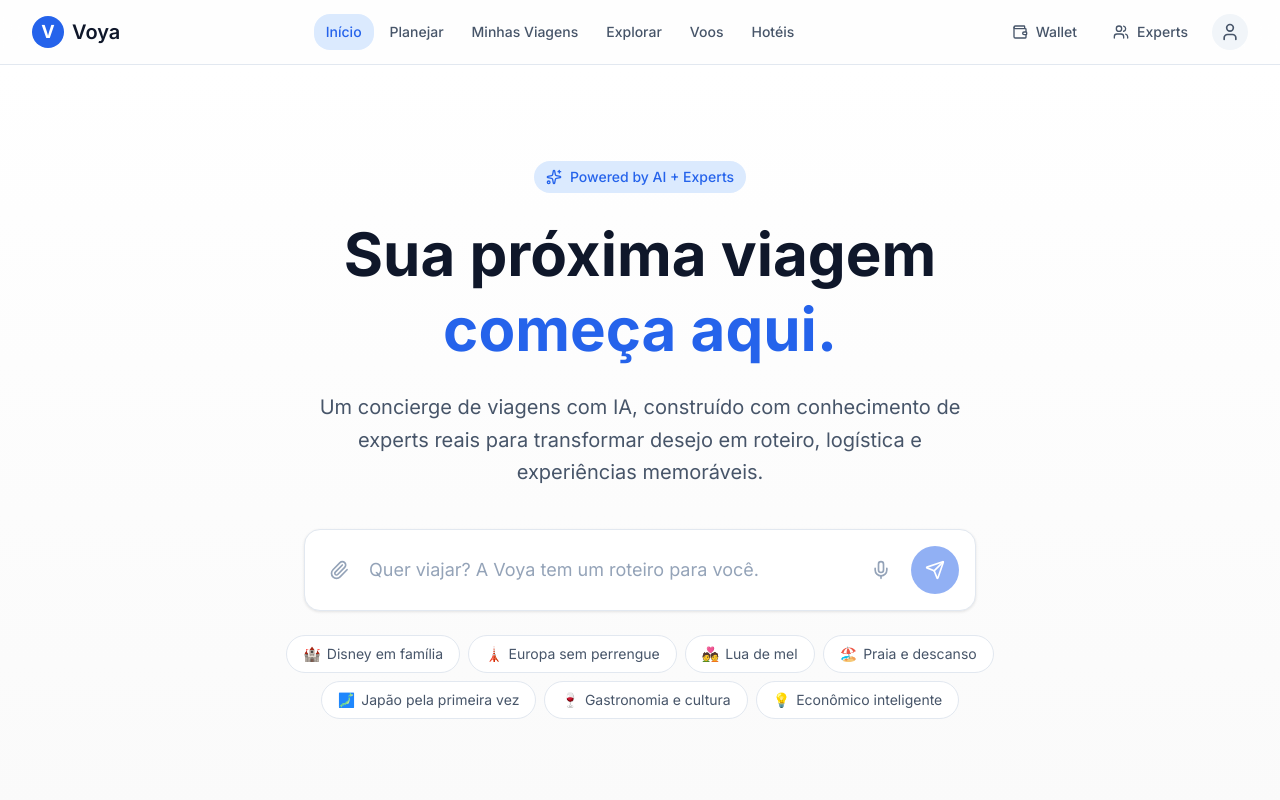
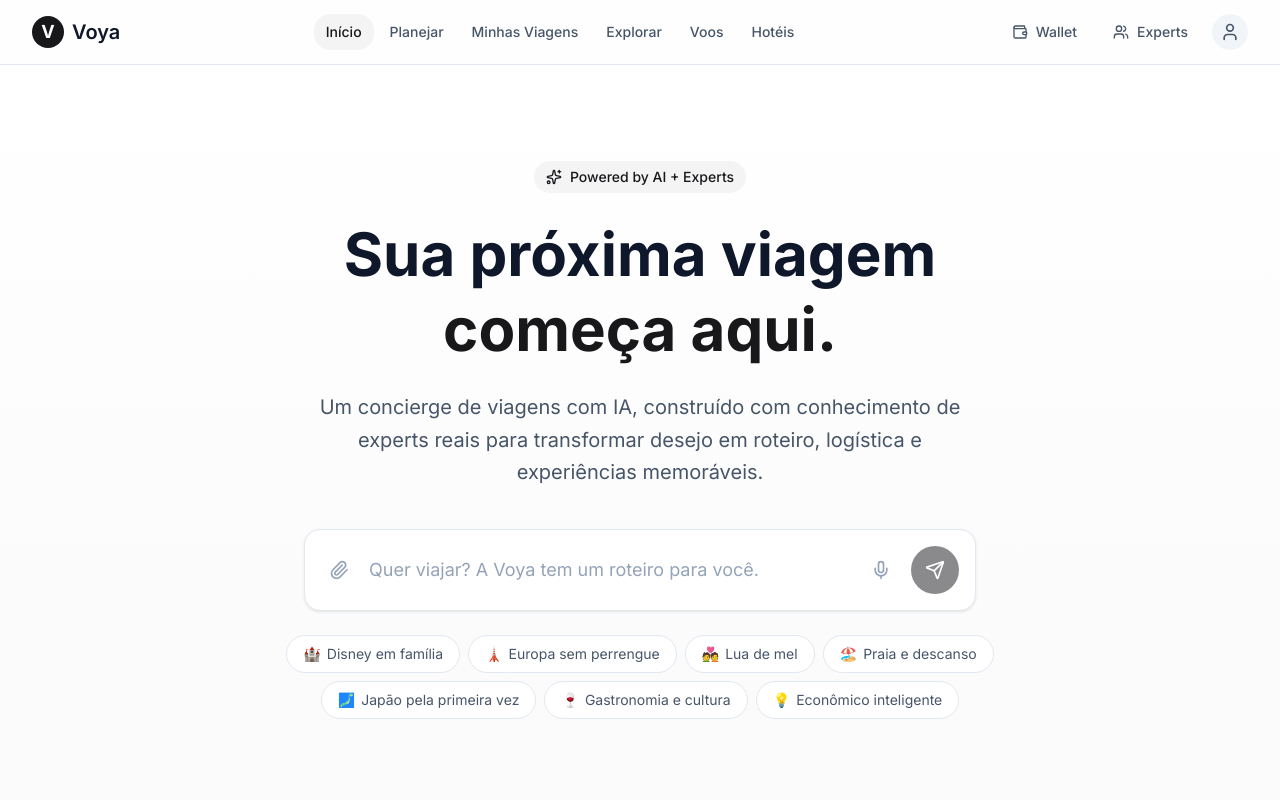
Before and after one commit to paulosantana-design/Voya-AI, a Next.js app: page / in a window 1280 px wide. Shown: the top 800 px of the page. Built offline with nearby package versions, Linux system fonts and the light colour scheme.

Commit message:
update globals.css to neutral colors and update components to use neutral colors

```diff
--- a/app/globals.css
+++ b/app/globals.css
@@ -11,13 +11,13 @@
   --foreground-secondary: #475569;
   --foreground-muted: #94a3b8;
 
-  /* Brand Colors */
-  --primary: #2563eb;
-  --primary-hover: #1d4ed8;
-  --primary-light: #dbeafe;
+  /* Brand Colors - White Label (Neutral) */
+  --primary: #18181b;
+  --primary-hover: #27272a;
+  --primary-light: #f4f4f5;
 
-  --accent: #0ea5e9;
-  --accent-hover: #0284c7;
+  --accent: #3f3f46;
+  --accent-hover: #52525b;
 
   /* Semantic Colors */
   --success: #10b981;
```
